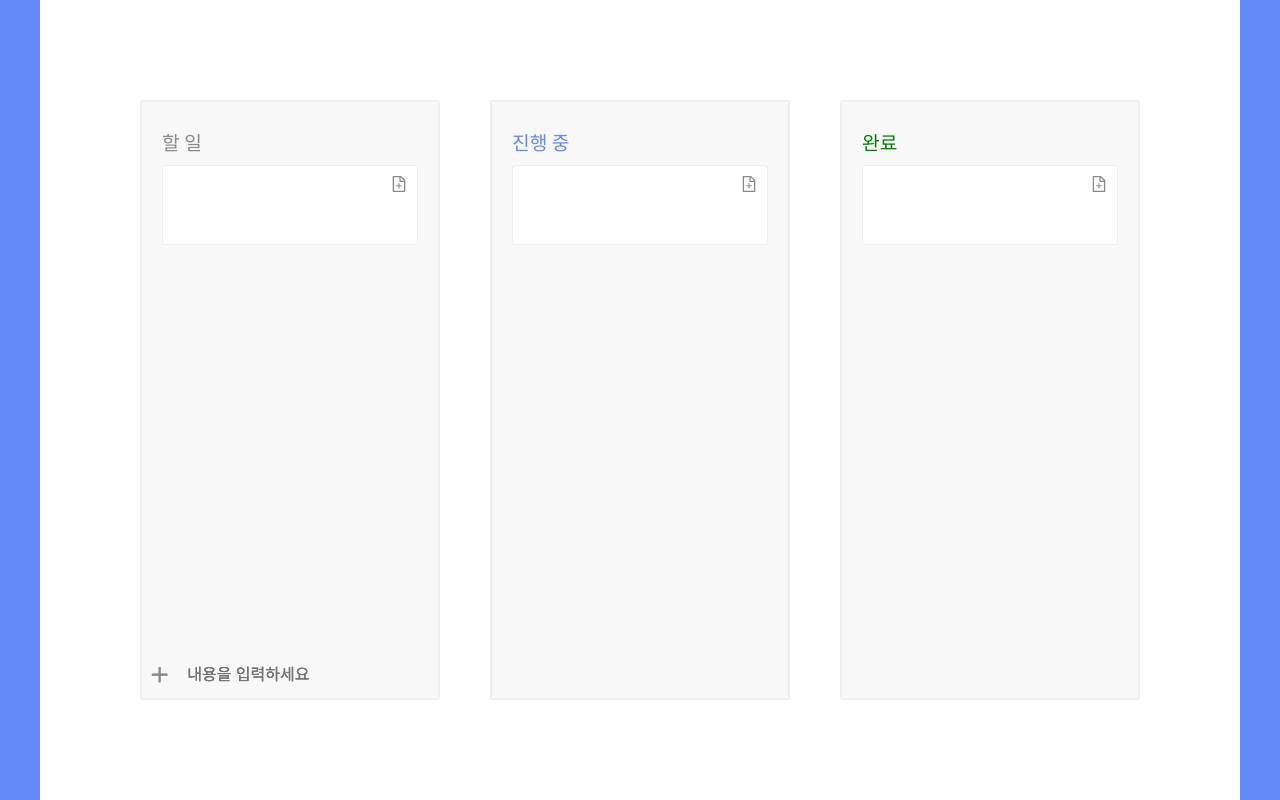
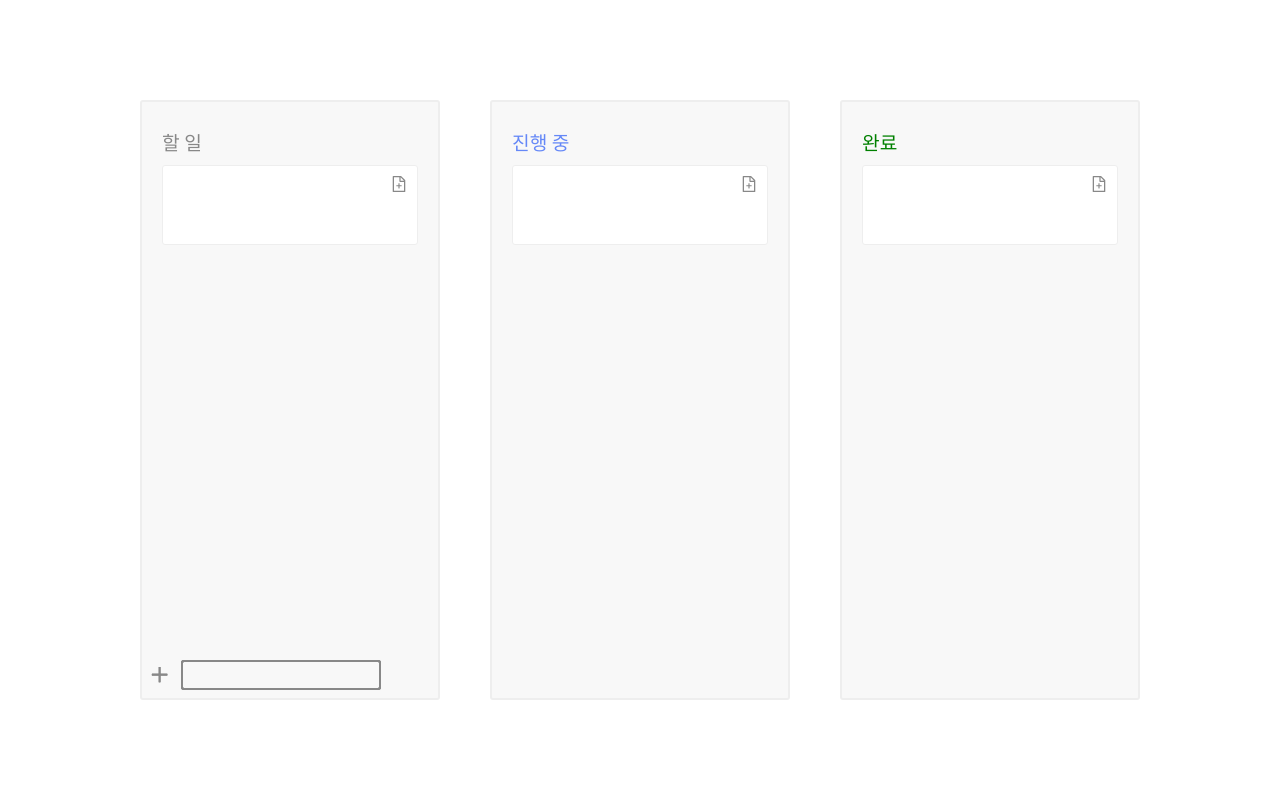
Before and after one commit to helloworld442/Team-Collaboration-Tool, a React (Vite) app: page / in a window 1280 px wide. Built offline with nearby package versions, Linux system fonts and the light colour scheme.

Commit message:
feat : feat the todo form logic #11

```diff
--- a/src/features/todo/todoform/todoform.component.jsx
+++ b/src/features/todo/todoform/todoform.component.jsx
@@ -1,11 +1,11 @@
 import { TodoFormInput } from "../../ui/input/input.component";
 import { TodoFormIcon, TodoFormStyle } from "./todoform.style";
 
-const TodoForm = () => {
+const TodoForm = ({ form, onInsert, onSubmit }) => {
   return (
-    <TodoFormStyle>
+    <TodoFormStyle onSubmit={onSubmit}>
       <TodoFormIcon />
-      <TodoFormInput />
+      <TodoFormInput value={form} onChange={onInsert} />
     </TodoFormStyle>
   );
 };
--- a/src/features/todo/todoform/todoform.container.jsx
+++ b/src/features/todo/todoform/todoform.container.jsx
@@ -1,7 +1,17 @@
+import { useState } from "react";
 import TodoForm from "./todoform.component";
 
 const TodoFormContainer = () => {
-  return <TodoForm />;
+  const [form, setForm] = useState("");
+
+  const onChangeInput = (e) => setForm(e.target.value);
+
+  const onSubmitInput = (e) => {
+    e.preventDefault();
+    setForm("");
+  };
+
+  return <TodoForm form={form} onInsert={onChangeInput} onSubmit={onSubmitInput} />;
 };
 
 export default TodoFormContainer;
--- a/src/features/todo/todoform/todoform.style.js
+++ b/src/features/todo/todoform/todoform.style.js
@@ -11,13 +11,6 @@ export const TodoFormStyle = styled.form`
   display: flex;
   flex-direction: row;
   align-items: center;
-
-  &:hover {
-    box-sizing: border-box;
-    border: 2px solid #888;
-    border-radius: 3px;
-    background-color: #fff;
-  }
 `;
 
 export const TodoFormIcon = styled(PlusOutlined)`
--- a/src/features/ui/input/input.component.jsx
+++ b/src/features/ui/input/input.component.jsx
@@ -4,10 +4,8 @@ const TodoListInput = ({ value, isActive, onChange }) => {
   return <TodoInputStyle type="text" name="title" disabled={!isActive} />;
 };
 
-const TodoFormInput = ({ value, isActive, onChange }) => {
-  return (
-    <TodoInputStyle type="text" name="title" disabled={!isActive} placeholder="내용을 입력하세요" />
-  );
+const TodoFormInput = ({ value, onChange }) => {
+  return <TodoInputStyle type="text" name="title" value={value} onChange={onChange} />;
 };
 
 export { TodoListInput, TodoFormInput };
--- a/src/features/ui/input/input.style.js
+++ b/src/features/ui/input/input.style.js
@@ -9,6 +9,7 @@ export const TodoInputStyle = styled.input`
   outline: none;
   font-size: 1rem;
   font-weight: bold;
+  background-color: transparent;
 
   &:disabled {
     background-color: transparent;
--- a/src/utils/GlobalStyle.jsx
+++ b/src/utils/GlobalStyle.jsx
@@ -13,11 +13,6 @@ const GlobalStyle = createGlobalStyle`
         -webkit-text-size-adjust: 100%;
     }
 
-    body {
-        padding: 0;
-        margin: 0;
-        background: #6588f7;
-    }
 
     a {
         text-decoration: none;
```
